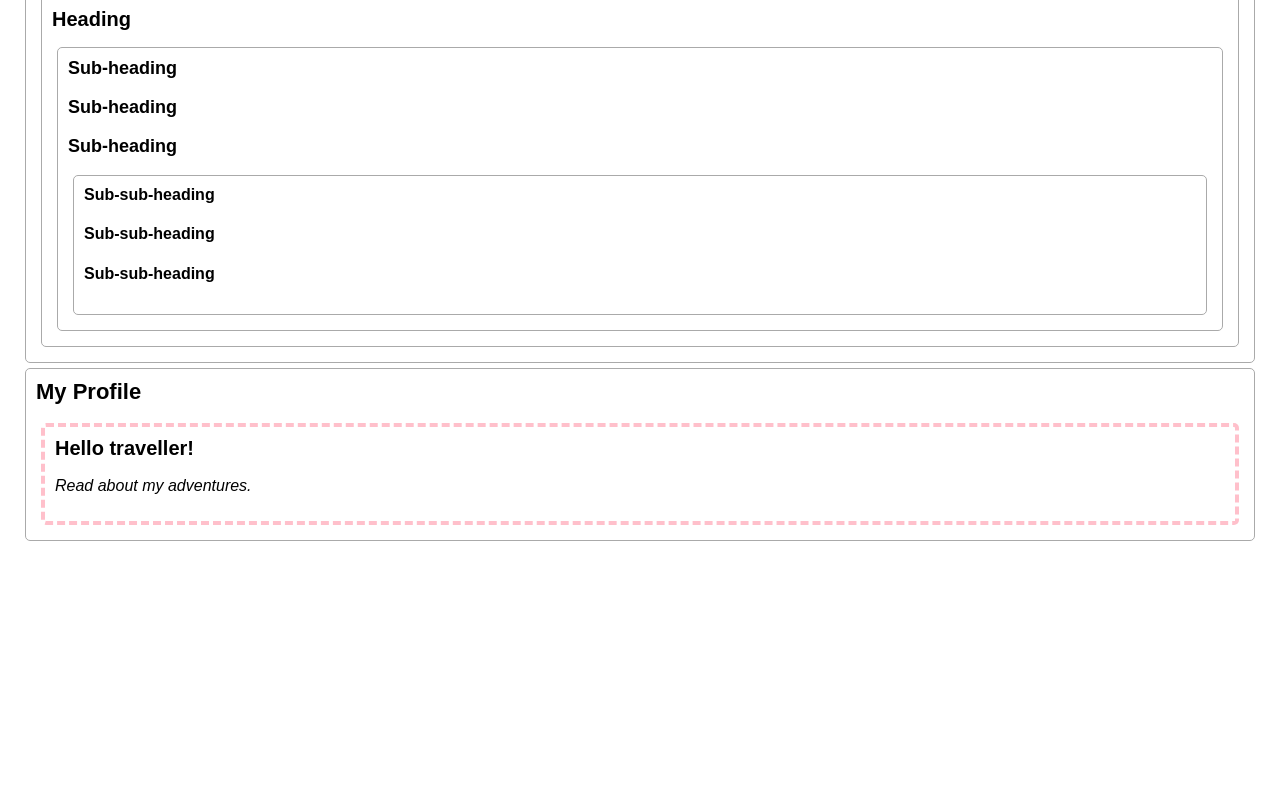
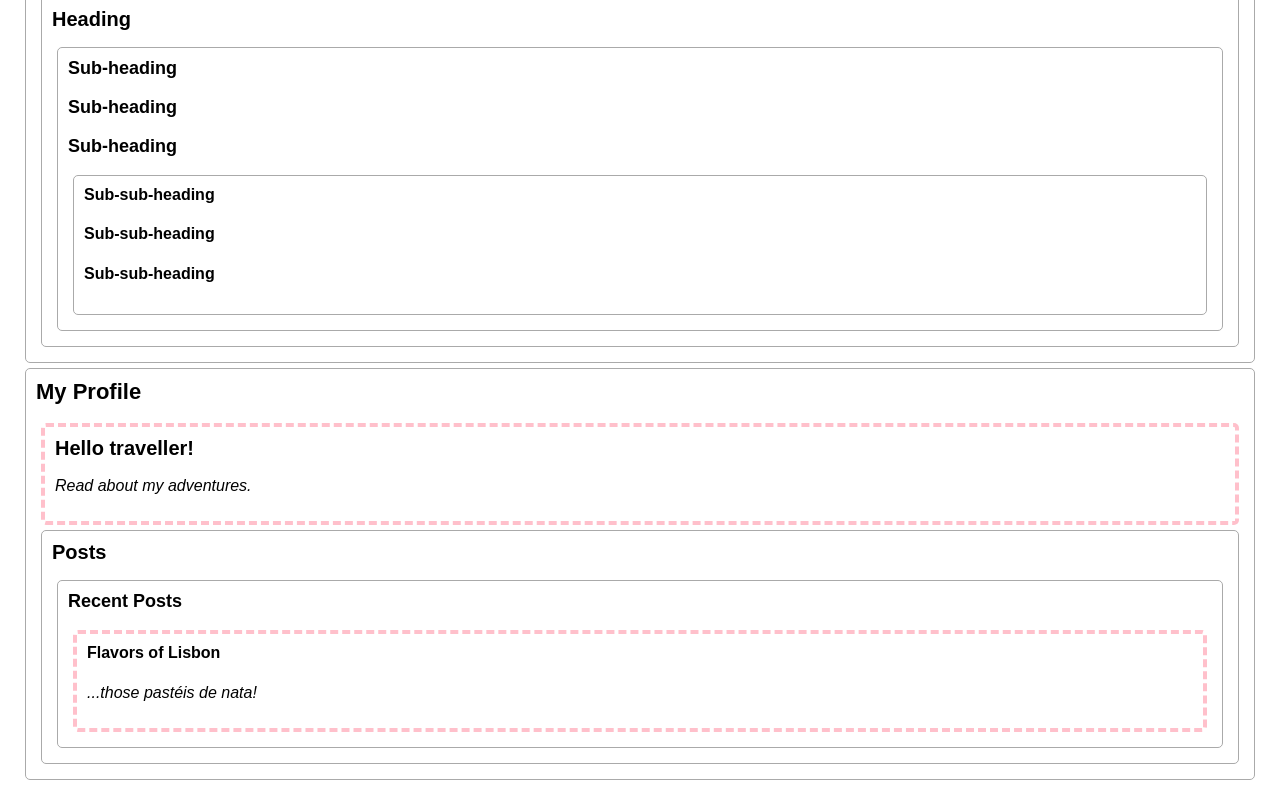
Before and after one commit to zelitosaide/react-js-course, a React (Create React App) app: page / in a window 1280 px wide. Shown: the part 1440-2240 px from the top of the page. Before the commit the page ends 2001 px from the top, so only its background shows below. Built offline with nearby package versions, Linux system fonts and the light colour scheme.

Commit message:
Passing Data Deeply with Context

```diff
--- a/src/learn/learn-react/managing-state/passing-data-deeply-with-context/index.js
+++ b/src/learn/learn-react/managing-state/passing-data-deeply-with-context/index.js
@@ -27,7 +27,26 @@ function ProfilePage() {
   );
 }
 
-function AllPosts() {}
+function AllPosts() {
+  return (
+    <Section>
+      <Heading>Posts</Heading>
+      <RecentPosts />
+    </Section>
+  );
+}
+
+function RecentPosts() {
+  return (
+    <Section>
+      <Heading>Recent Posts</Heading>
+      <Post
+        title="Flavors of Lisbon"
+        body="...those pastéis de nata!"
+      />
+    </Section>
+  );
+}
 
 function Post({ title, body }) {
   return (
```
